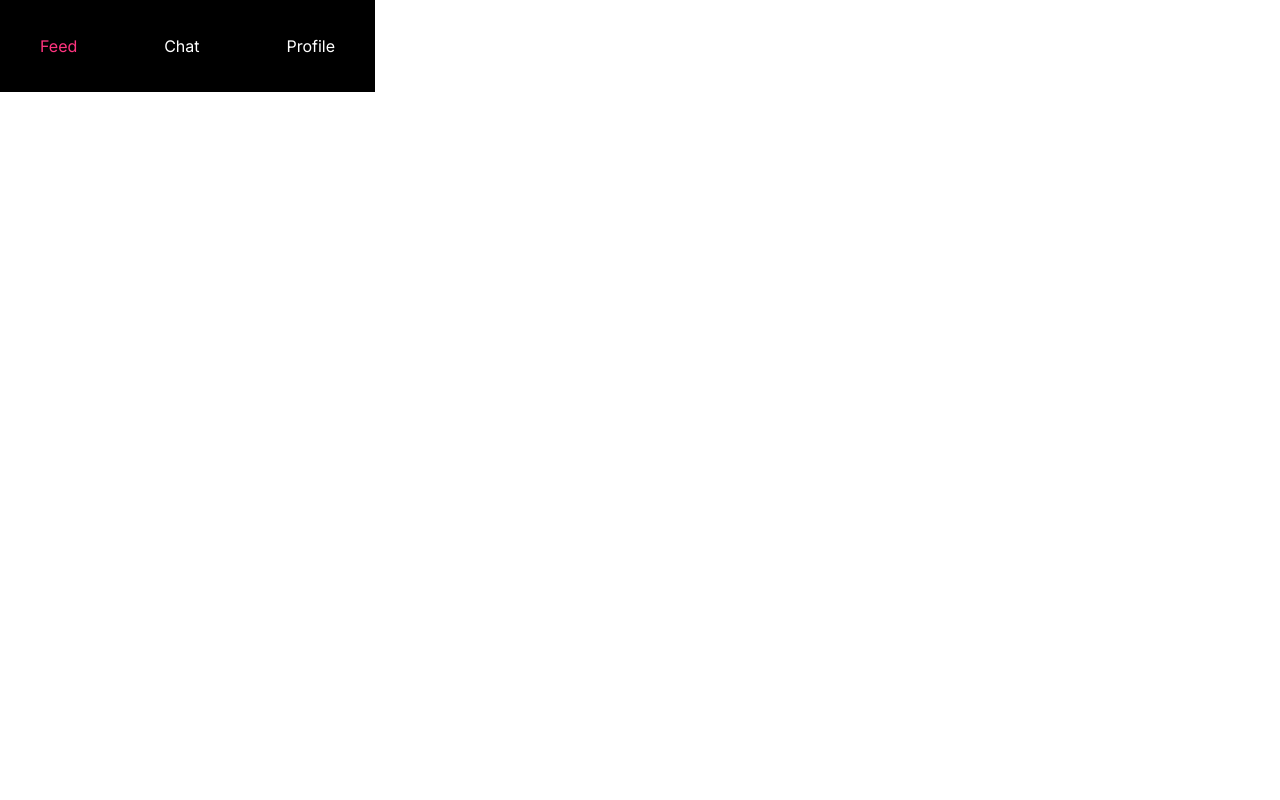
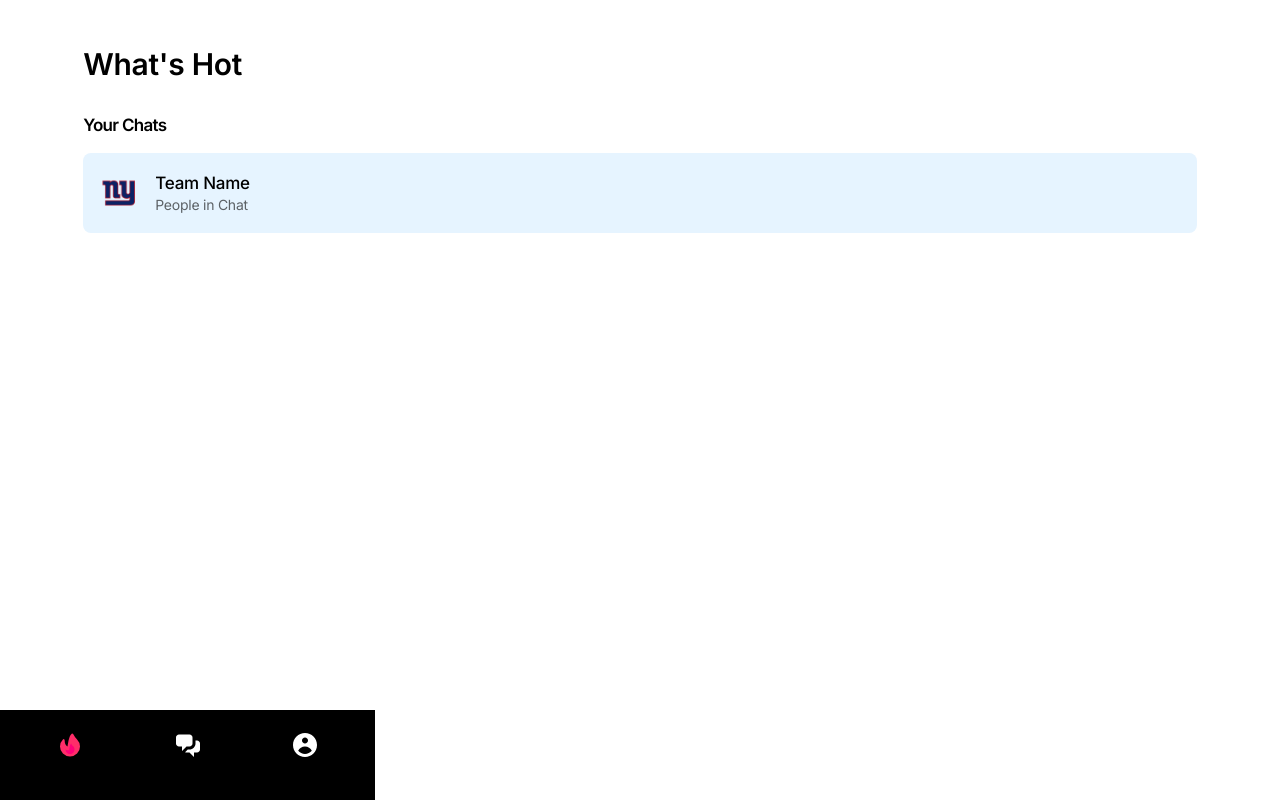
Before and after one commit to suyjeff/HotTakeWeb, a plain HTML site: page home.html in a window 1280 px wide. Drawn offline with Linux system fonts and the light colour scheme; a web font is replaced by a local one.

Commit message:
Add tab bar and updates to home

```diff
--- a/app.css
+++ b/app.css
@@ -11,7 +11,12 @@ body {
         display: flex;
         justify-content: space-between;
         padding: 20px;
+        padding-bottom: 40px;
+        padding-left: 35px;
+        padding-right: 35px;
         box-sizing: border-box;
+        position: fixed;
+        bottom: 0%;
     }
 }
 
@@ -23,6 +28,74 @@ body {
     color: white;
 }
 
+.tab-bar-img {
+    width: 30px;
+    height: 30px;
+}
+
 .active {
-    color: #FF347F;
+    /* color: #FF347F; */
+    filter: invert(24%) sepia(90%) saturate(7221%) hue-rotate(323deg) brightness(97%) contrast(110%);
 }
+
+.page-body {
+    width: 87%;
+    margin: auto;
+}
+
+.page-title-large {
+    font-style: normal;
+    font-weight: 600;
+    font-size: 30px;
+    line-height: 39px;
+    /* identical to box height */
+    letter-spacing: -0.28px;
+    color: #000000;
+    margin-top: 45px;
+}
+
+.subtitle {
+    font-style: normal;
+    font-weight: bold;
+    font-size: 17px;
+    line-height: 22px;
+    /* identical to box height, or 129% */
+    letter-spacing: -0.7px;
+    color: #000000;
+}
+
+.chat-list-item {
+    background-color: #E6F4FF;
+    padding: 20px 16px;
+    border-radius: 8px;
+    margin-bottom: 12px;
+    display: flex;
+}
+
+.team-name {
+    font-style: normal;
+    font-weight: 500;
+    font-size: 17px;
+    line-height: 20px;
+    letter-spacing: -0.24px;
+    color: #000000;
+    margin-top: 0px;
+    margin-bottom: 3px;
+}
+
+.members {
+    font-style: normal;
+    font-weight: normal;
+    font-size: 14px;
+    line-height: 17px;
+    letter-spacing: -0.24px;
+    color: rgba(0, 0, 0, 0.6);
+    margin-top: 0px;
+    margin-bottom: 0px;
+}
+
+.team-image {
+    width: 40px;
+    height: 40px;
+    margin-right: 16px;
+}
--- a/home.html
+++ b/home.html
@@ -17,19 +17,29 @@
 
     <body>
 
-        <div>
-
+        <div class="page-body">
+            <p class="page-title-large">What's Hot</p>
+            <div id="whats-hot">
+                <p class="subtitle">Your Chats</p>
+                <div class="chat-list-item">
+                    <img class="team-image" src="assets/team_images/New York Giants.png" alt="Team Image">
+                    <div>
+                        <p class="team-name">Team Name</p>
+                        <p class="members">People in Chat</p>
+                    </div>
+                </div>
+            </div>
         </div>
 
         <div class="tab-bar">
             <div class="tab-bar-item active">
-                <p>Feed</p>
+                <img class="tab-bar-img" src="assets/icons/fire_icon.svg" alt="Fire Icon">
             </div>
             <div class="tab-bar-item">
-                <p>Chat</p>
+                <img class="tab-bar-img" src="assets/icons/chat_icon.svg" alt="Chat Icon">
             </div>
             <div class="tab-bar-item">
-                <p>Profile</p>
+                <img class="tab-bar-img" src="assets/icons/user_icon.svg" alt="User Icon">
             </div>
         </div>
 
```
Also changed, not shown: assets/icons/chat_icon.svg (added), assets/icons/fire_icon.svg (added), assets/icons/user_icon.svg (added).
